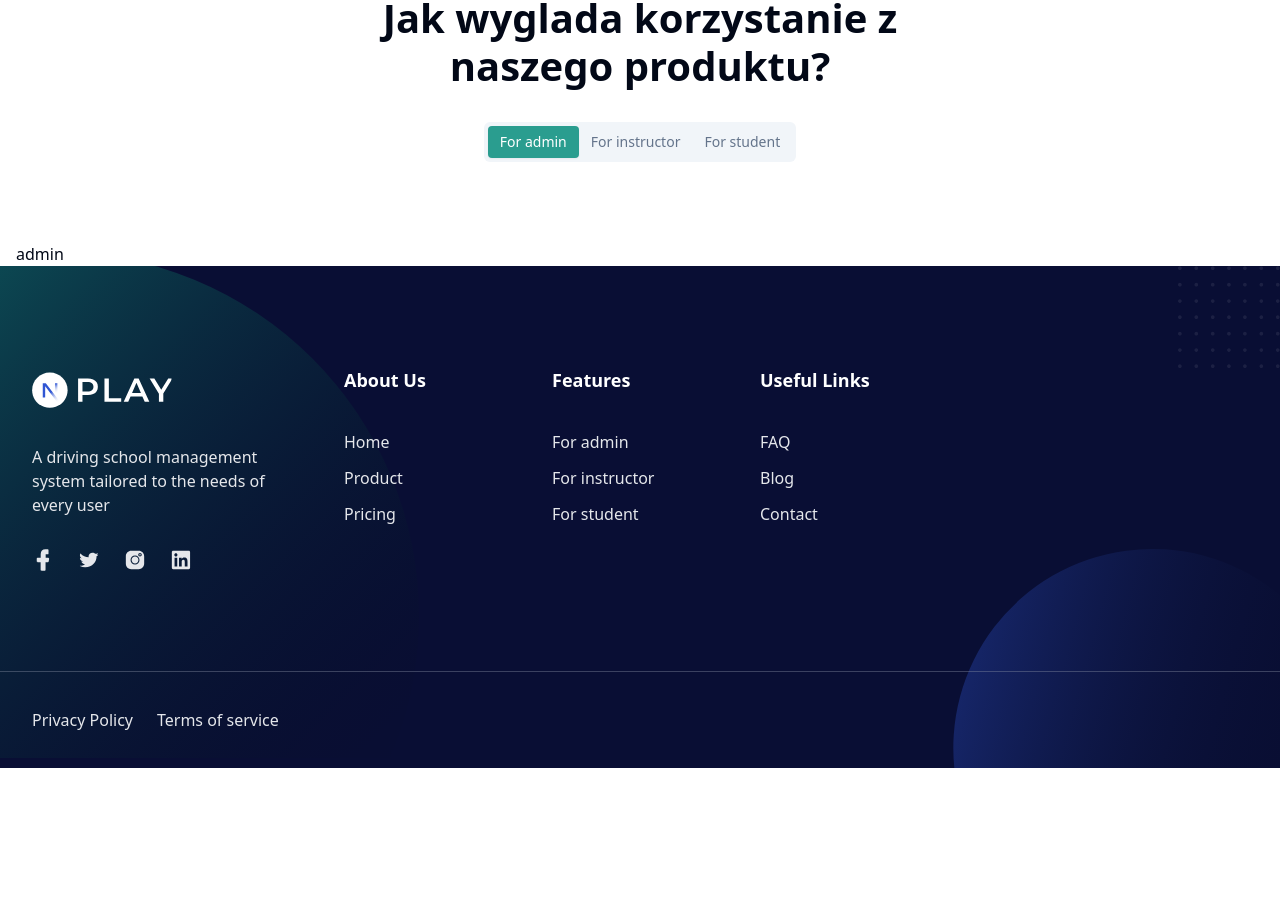
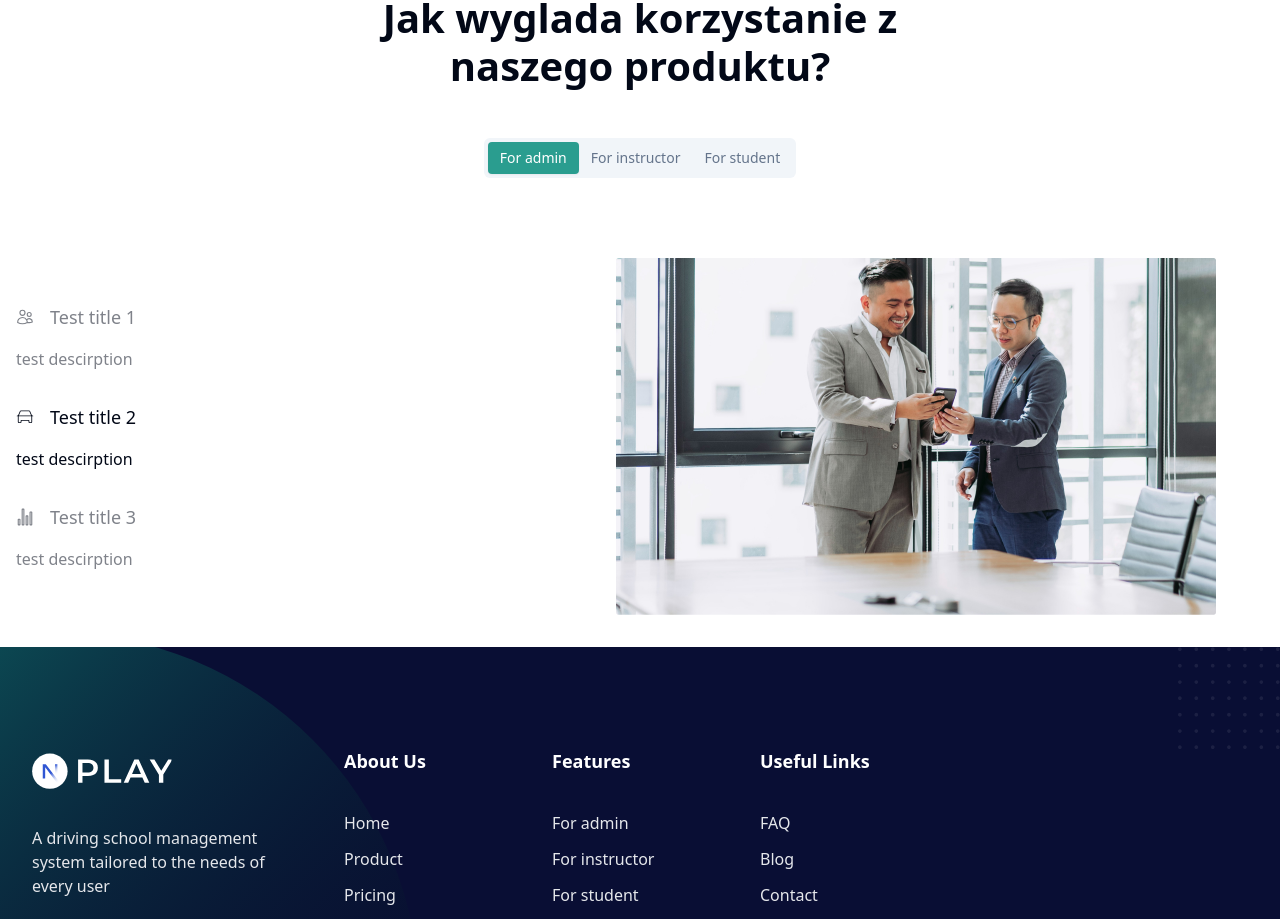
Before and after one commit to Jeden1102/osk, a Next.js app: page /en/product in a window 1280 px wide. Shown: the part 1120-2039 px from the top of the page. Before the commit the page ends 1888 px from the top, so only its background shows below. Built offline with nearby package versions, Linux system fonts and the light colour scheme.

Commit message:
master. Animated tabs created.

```diff
--- /dev/null
+++ b/src/components/Product/AnimatedTabs.tsx
@@ -0,0 +1,67 @@
+"use client";
+
+import { cn } from "@/lib/utils";
+import Image from "next/image";
+import { ReactNode, useEffect, useState } from "react";
+
+type Tab = {
+  title: string;
+  description: string;
+  icon: ReactNode;
+  image: string;
+};
+
+type AnimatedTabsProps = {
+  tabs: Tab[];
+};
+
+function AnimatedTabs({ tabs }: AnimatedTabsProps) {
+  const [activeTab, setActiveTab] = useState(0);
+  const [intervalId, setIntervalId] = useState(0);
+
+  const handleClick = (idx: number) => {
+    setActiveTab(idx);
+    window.clearInterval(intervalId);
+  };
+
+  useEffect(() => {
+    const id = window.setInterval(() => {
+      const newTab = activeTab < tabs.length - 1 ? activeTab + 1 : 0;
+      setActiveTab(newTab);
+    }, 5000);
+
+    setIntervalId(id);
+    return () => window.clearInterval(id);
+  }, [activeTab]);
+
+  return (
+    <div className="flex gap-20 justify-between items-center max-w-[1200px]">
+      <div className="flex flex-col gap-8">
+        {tabs.map((tab, idx) => (
+          <button
+            className={cn(
+              "flex flex-col items-start opacity-50 hover:opacity-75 transition-opacity",
+              activeTab === idx && "opacity-100"
+            )}
+            key={idx}
+            onClick={() => handleClick(idx)}
+          >
+            <span className="flex gap-4 items-center text-lg">
+              {tab.icon} {tab.title}
+            </span>
+            <span className="mt-4">{tab.description}</span>
+          </button>
+        ))}
+      </div>
+      <Image
+        src={tabs[activeTab].image}
+        alt="Feature image"
+        width={600}
+        height={400}
+        loading="lazy"
+      />
+    </div>
+  );
+}
+
+export default AnimatedTabs;
--- a/src/components/Product/FeaturesSlides.tsx
+++ b/src/components/Product/FeaturesSlides.tsx
@@ -1,11 +1,37 @@
 import { Tabs, TabsContent, TabsList, TabsTrigger } from "@/components/ui/tabs";
 import { useTranslations } from "next-intl";
-
+import AnimatedTabs from "./AnimatedTabs";
+import { HiOutlineUsers } from "react-icons/hi2";
+import { PiCarSimpleLight } from "react-icons/pi";
+import { IoStatsChartOutline } from "react-icons/io5";
 function FeaturesSlides() {
   const t = useTranslations();
 
+  const tabs = {
+    admin: [
+      {
+        title: "Test title 1",
+        description: "test descirption",
+        icon: <HiOutlineUsers />,
+        image: "/images/blog/blog-01.jpg",
+      },
+      {
+        title: "Test title 2",
+        description: "test descirption",
+        icon: <PiCarSimpleLight />,
+        image: "/images/blog/blog-02.jpg",
+      },
+      {
+        title: "Test title 3",
+        description: "test descirption",
+        icon: <IoStatsChartOutline />,
+        image: "/images/blog/blog-03.jpg",
+      },
+    ],
+  };
+
   return (
-    <Tabs defaultValue="admin" className="w-full mt-4">
+    <Tabs defaultValue="admin" className="w-full my-8">
       <TabsList className="mx-auto">
         <TabsTrigger value="admin">{t("Features.for_admin")}</TabsTrigger>
         <TabsTrigger value="instructor">
@@ -14,20 +40,15 @@ function FeaturesSlides() {
         <TabsTrigger value="student">{t("Features.for_student")}</TabsTrigger>
       </TabsList>
       <TabsContent value="admin">
-        <div className="-mx-4 mt-12 grid md:grid-cols-2 lg:grid-cols-3  lg:mt-20 gap-4">
-          admin
-          {/* @todo slides lookalike- > https://volta.net/ */}
+        <div className="-mx-4 mt-12 lg:mt-20">
+          <AnimatedTabs tabs={tabs.admin} />
         </div>
       </TabsContent>
       <TabsContent value="instructor">
-        <div className="-mx-4 mt-12 grid md:grid-cols-2 lg:grid-cols-3  lg:mt-20 gap-4">
-          instructor
-        </div>
+        <div className="-mx-4 mt-12 lg:mt-20">instructor</div>
       </TabsContent>
       <TabsContent value="student">
-        <div className="-mx-4 mt-12 grid md:grid-cols-2 lg:grid-cols-3  lg:mt-20 gap-4">
-          student
-        </div>
+        <div className="-mx-4 mt-12 lg:mt-20">student</div>
       </TabsContent>
     </Tabs>
   );
```
Also changed, not shown: 1 other file (tests, documents, lock files or other folders).
